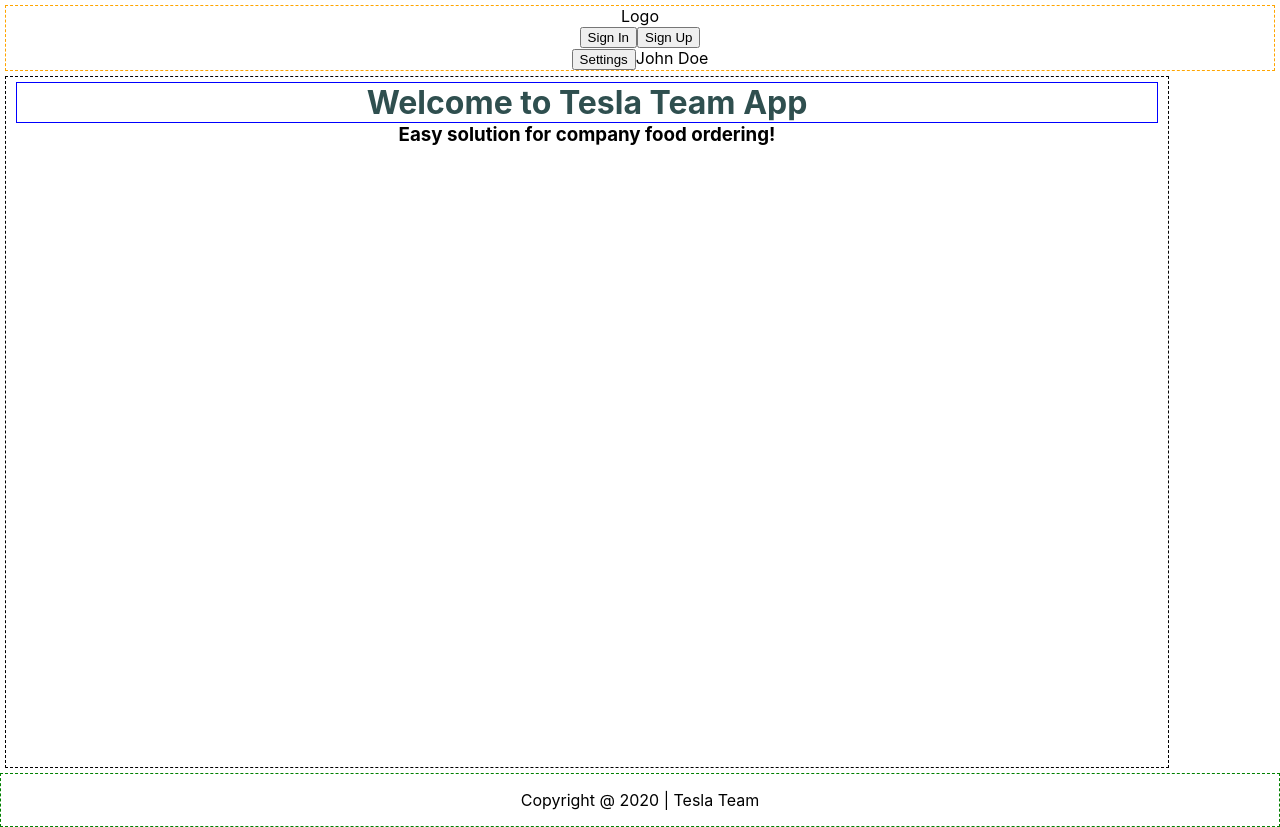
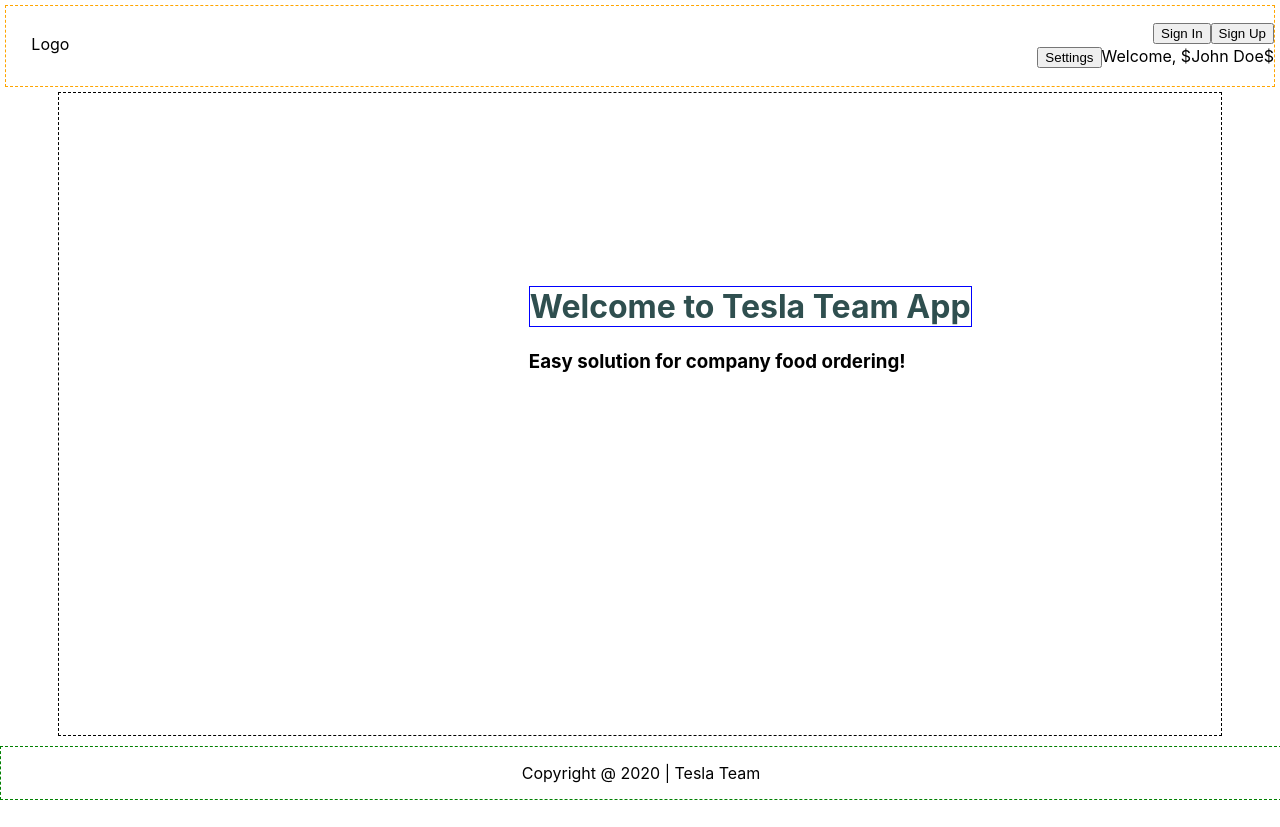
Before and after one commit to nebojsa91markovic/hungryHerceg, a React (Create React App) app: page / in a window 1280 px wide. After the commit the page ends 800 px from the top, so only its background shows below. Built offline with nearby package versions, Linux system fonts and the light colour scheme.

Commit message:
more css stylizing

```diff
--- a/src/Components/Footer/style.css
+++ b/src/Components/Footer/style.css
@@ -1,3 +1,6 @@
 .footer {
     border: 1px dashed green;
+    position: absolute;
+    bottom: 0;
+    width: 100%;
 }
--- a/src/Components/NavBar/NavBar.js
+++ b/src/Components/NavBar/NavBar.js
@@ -5,14 +5,14 @@ const NavBar = () => {
     return ( <div className="navBar">
         <div className="logo">Logo</div>
         {/* kad nije ulogovan */}
-        <div className="userInfo-wrapper">
+        <div className="userLogin-wrapper">
             <button>Sign In</button>
             <button>Sign Up</button>
         </div>
         {/* kad je ulogovan */}
         <div className="userInfo-wrapper">
             <button>Settings</button>
-            <span>John Doe</span>
+            <span>Welcome, $John Doe$</span>
         </div>
     </div> );
 }
--- a/src/Components/NavBar/style.css
+++ b/src/Components/NavBar/style.css
@@ -1,4 +1,23 @@
 .navBar {
     border: 1px dashed orange;
     margin: 5px 5px;
+    position: relative;
+    height: 10vh;
 }
+.userLogin-wrapper {
+    position: absolute;
+    top: 20%;
+    right: 0;
+    text-align: right;
+}
+.userInfo-wrapper {
+    text-align: right;
+    position: absolute;
+    top: 50%;
+    right: 0;
+}
+.logo {
+    position: absolute;
+    bottom: 40%;
+    left: 2%;
+}
--- a/src/Components/WelcomePage/style.css
+++ b/src/Components/WelcomePage/style.css
@@ -1,15 +1,22 @@
 .welcome-wrapper {
     border: 1px dashed black;
     width: 90%;
-    height: 85vh;
-    margin: 5px 5px;
+    height: 79vh;
     padding: 5px 5px;
+    margin: 0 auto;
+    position: relative;
 }
 h1 {
     border: 1px solid blue;
     color: darkslategrey;
     margin: 0 5px;
+    position: absolute;
+    top: 30%;
+    left: 40%;
 }
 h3 {
     margin: 0 5px;
+    position: absolute;
+    top: 40%;
+    left: 40%;
 }
```
